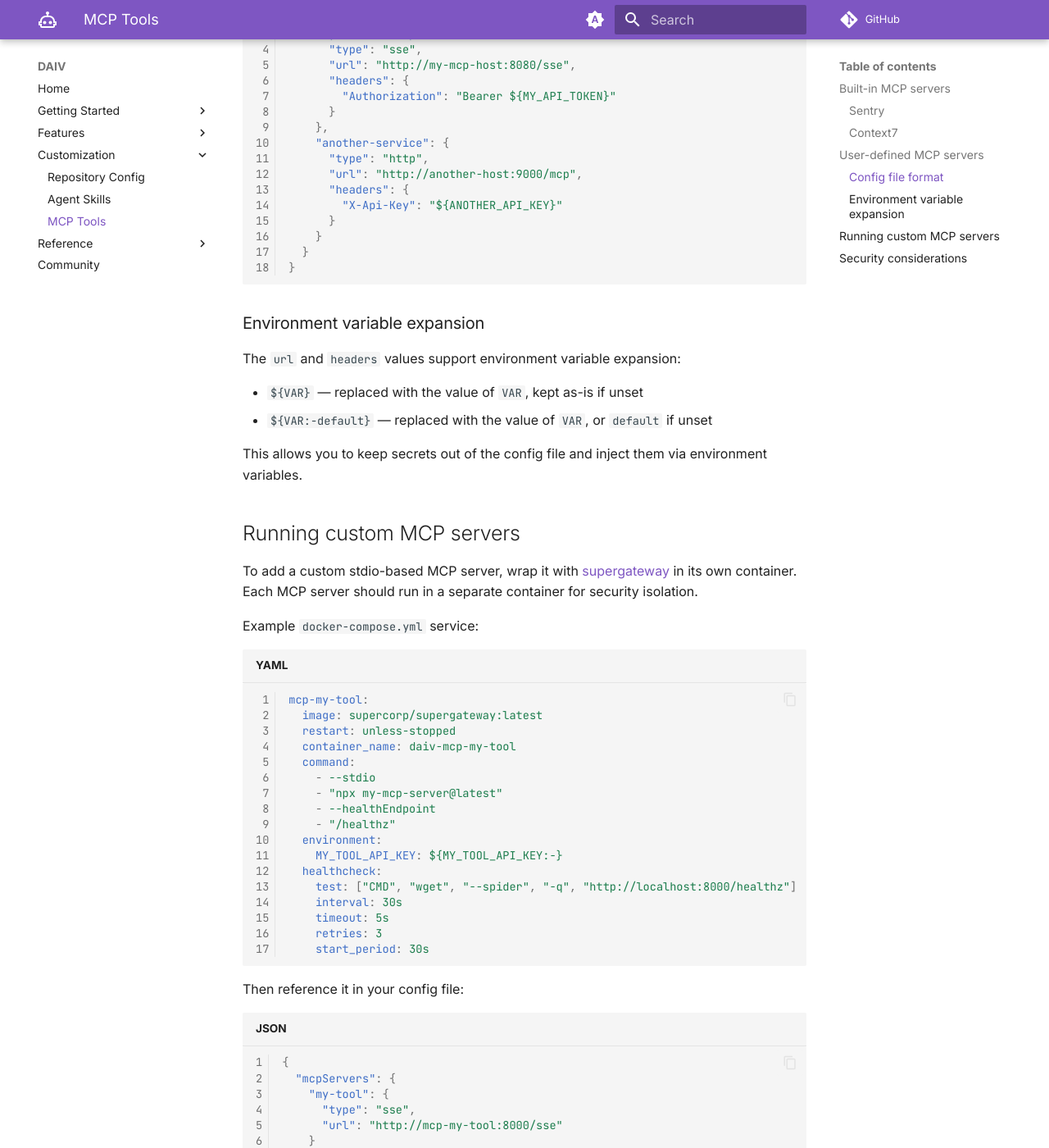
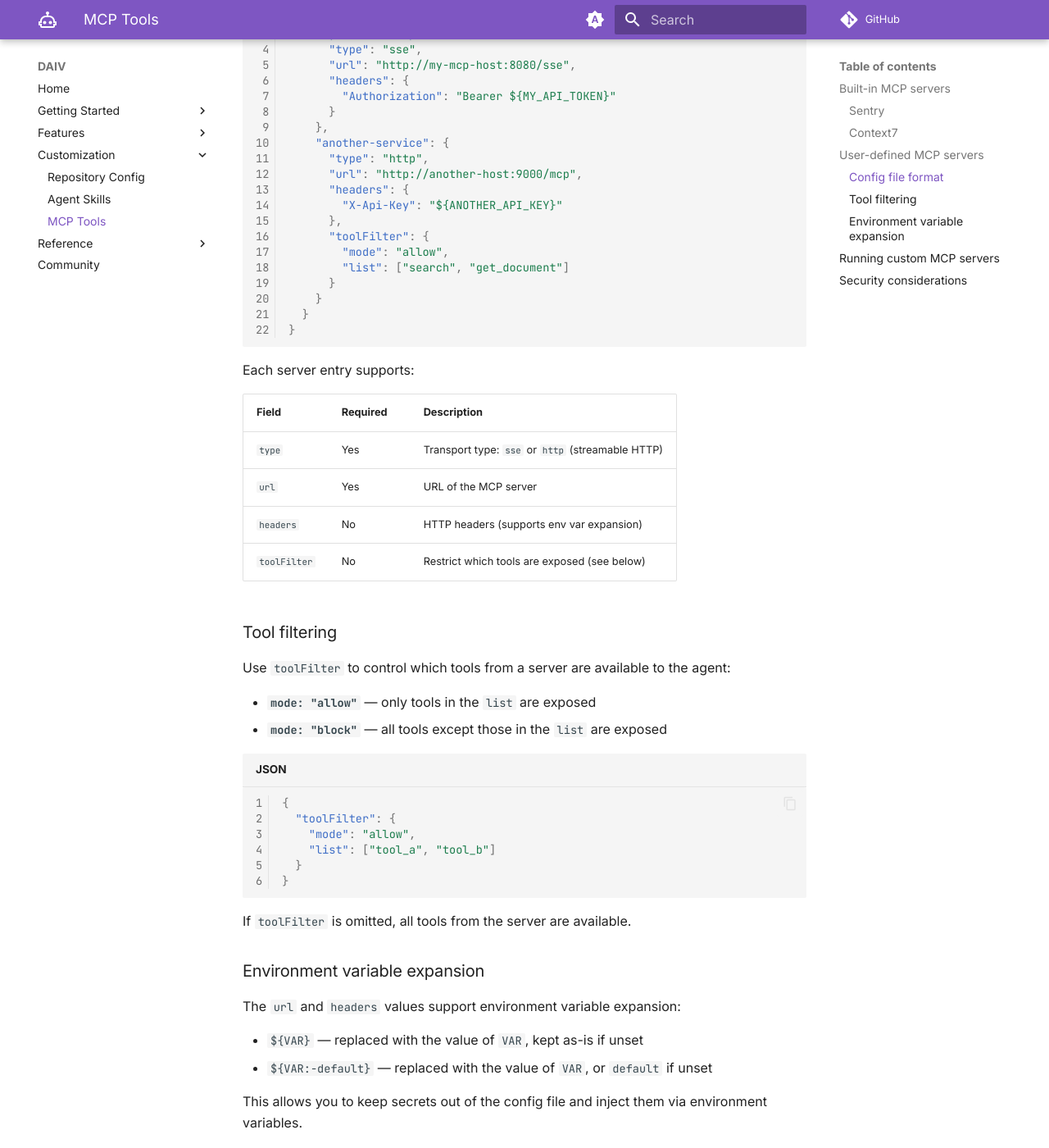
Before and after one commit to E1i2e1122/daiv, an MkDocs documentation site: the page built from docs/customization/mcp-tools.md, in a window 1280 px wide and 1400 px high, scrolled down 2316 px. Shown: the whole window at 82% size. Built offline with MkDocs 1.6.1 and Material for MkDocs 9.7.7, drawn with Linux system fonts in a browser that asks for light colours; comment, search, counter and statistics services are not loaded; the version menu is left out.

Commit message:
Add tool filtering support for user-defined MCP servers
Allow users to specify toolFilter in their MCP config file to control
which tools are exposed from each server, using the same allow/block
mechanism as built-in servers.

````diff
--- a/docs/customization/mcp-tools.md
+++ b/docs/customization/mcp-tools.md
@@ -84,11 +84,42 @@ Only `sse` and `http` (streamable HTTP) transport types are supported, since use
       "url": "http://another-host:9000/mcp",
       "headers": {
         "X-Api-Key": "${ANOTHER_API_KEY}"
+      },
+      "toolFilter": {
+        "mode": "allow",
+        "list": ["search", "get_document"]
       }
     }
   }
 }
 ```
+
+Each server entry supports:
+
+| Field | Required | Description |
+|-------|----------|-------------|
+| `type` | Yes | Transport type: `sse` or `http` (streamable HTTP) |
+| `url` | Yes | URL of the MCP server |
+| `headers` | No | HTTP headers (supports env var expansion) |
+| `toolFilter` | No | Restrict which tools are exposed (see below) |
+
+### Tool filtering
+
+Use `toolFilter` to control which tools from a server are available to the agent:
+
+- **`mode: "allow"`** — only tools in the `list` are exposed
+- **`mode: "block"`** — all tools except those in the `list` are exposed
+
+```json
+{
+  "toolFilter": {
+    "mode": "allow",
+    "list": ["tool_a", "tool_b"]
+  }
+}
+```
+
+If `toolFilter` is omitted, all tools from the server are available.
 
 ### Environment variable expansion
 
````
Also changed, not shown: 3 other files.
